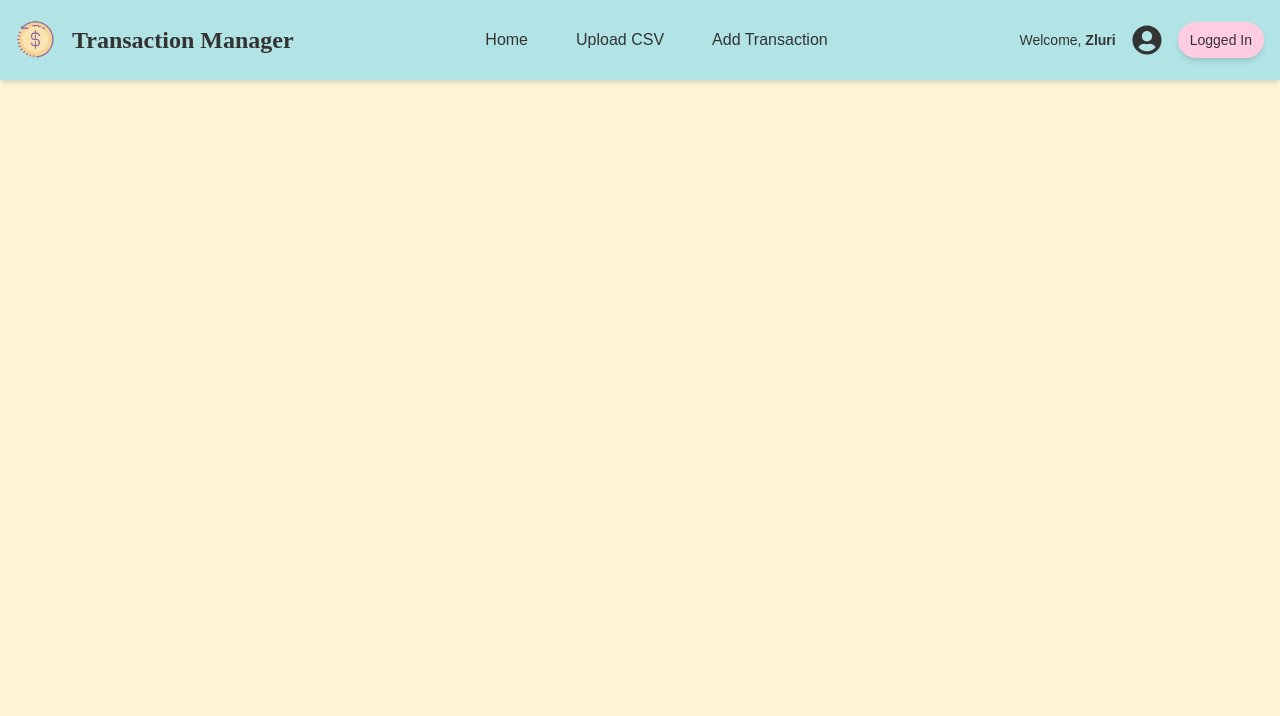
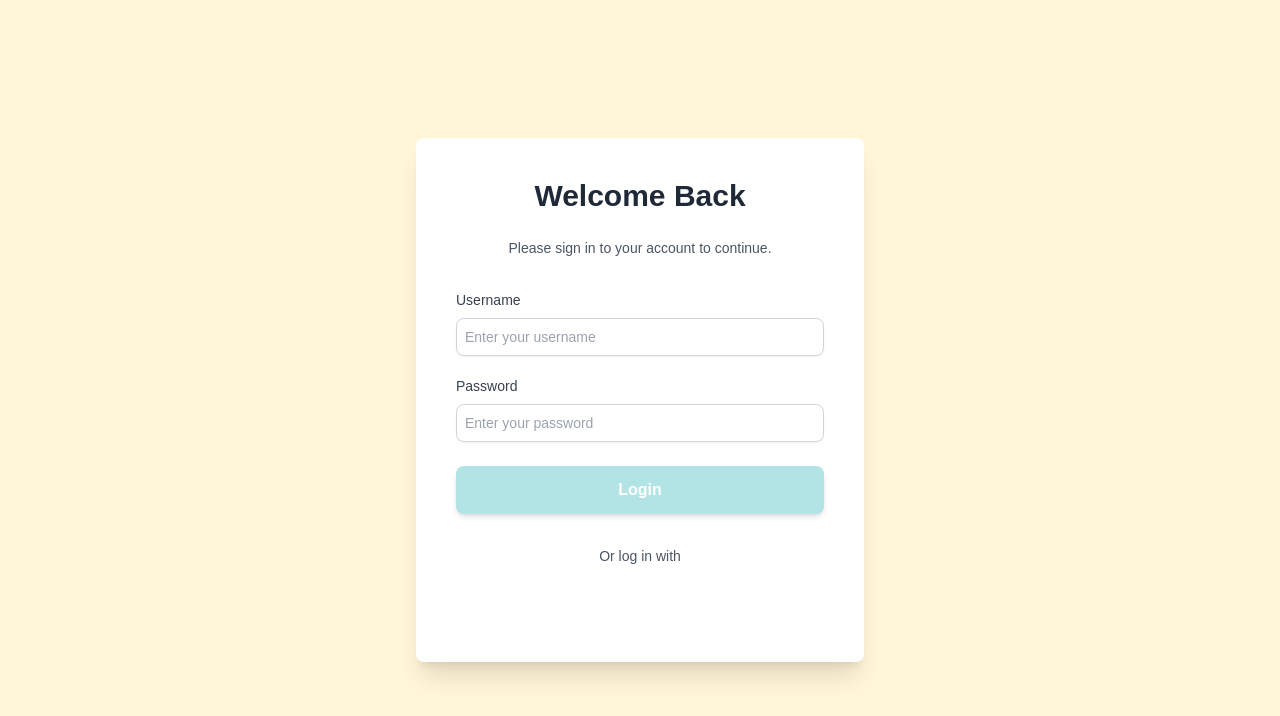
Before and after one commit to divyam-zluri/transaction-app-frontend, a React (Vite) app: page /login in a window 1280 px wide. Shown: the top 716 px of the page. Built offline with nearby package versions, Linux system fonts and the light colour scheme; a web font is replaced by a local one.

Commit message:
Added login functionality

```diff
--- a/package.json
+++ b/package.json
@@ -10,6 +10,7 @@
     "preview": "vite preview"
   },
   "dependencies": {
+    "@react-oauth/google": "^0.12.1",
     "axios": "^1.7.9",
     "dotenv": "^16.4.7",
     "lucide-react": "^0.473.0",
--- a/src/App.tsx
+++ b/src/App.tsx
@@ -1,7 +1,11 @@
 import React, { useState } from 'react';
+import { BrowserRouter as Router, Route, Routes } from 'react-router-dom';
 import Header from './components/header';
 import Home from './pages/home';
-import { BrowserRouter as Router, Route, Routes } from 'react-router-dom';
+import Login from './pages/login';
+import { AuthProvider } from './context/AuthContext';
+import PrivateRoute from './components/privateRoute';
+import { GoogleOAuthProvider } from '@react-oauth/google';
 
 export default function App() {
   const username = "Zluri";
@@ -12,17 +16,29 @@ export default function App() {
   };
 
   return (
+    <GoogleOAuthProvider clientId={process.env.GOOGLE_CLIENT_ID || ''}>
       <Router>
+        <AuthProvider>
           <div className="bg-cream min-h-screen">
+            <Routes>
+              <Route path="/login" element={<Login />} />
+              <Route
+                path="/"
+                element={
+                  <PrivateRoute>
+                    <>
                       <Header username={username} onRefresh={handleRefresh} />
-
                       <main className="container mx-auto p-6">
-          <Routes>
-            <Route path="/" element={<Home key={refreshKey} />} />
-            {/* Add other routes here */}
+                        <Home key={refreshKey} />
+                      </main>
+                    </>
+                  </PrivateRoute>
+                }
+              />
             </Routes>
-        </main>
           </div>
+        </AuthProvider>
       </Router>
+    </GoogleOAuthProvider>
   );
 }
--- /dev/null
+++ b/src/components/privateRoute.tsx
@@ -0,0 +1,11 @@
+import React from 'react';
+import { Navigate } from 'react-router-dom';
+import { useAuth } from '../context/AuthContext';
+
+const PrivateRoute: React.FC<{ children: JSX.Element }> = ({ children }) => {
+  const { isAuthenticated } = useAuth();
+
+  return isAuthenticated ? children : <Navigate to="/login" />;
+};
+
+export default PrivateRoute;
--- /dev/null
+++ b/src/context/AuthContext.tsx
@@ -0,0 +1,79 @@
+import React, { createContext, useState, useEffect, useContext } from 'react';
+import { useNavigate } from 'react-router-dom';
+
+interface AuthContextType {
+  isAuthenticated: boolean;
+  login: (token: string) => void;
+  logout: () => void;
+}
+
+const AuthContext = createContext<AuthContextType | undefined>(undefined);
+
+interface AuthProviderProps {
+  children: React.ReactNode;
+}
+
+export const AuthProvider: React.FC<AuthProviderProps> = ({ children }) => {
+  const [isAuthenticated, setIsAuthenticated] = useState<boolean>(false);
+  const navigate = useNavigate();
+  let logoutTimer: NodeJS.Timeout;
+
+  useEffect(() => {
+    const token = localStorage.getItem('authToken');
+    if (token) {
+      setIsAuthenticated(true);
+      startLogoutTimer();
+    }
+  }, []);
+
+  const startLogoutTimer = () => {
+    clearTimeout(logoutTimer);
+    logoutTimer = setTimeout(() => {
+      logout();
+    }, 30 * 60 * 1000); // 30 minutes
+  };
+
+  const login = (token: string) => {
+    setIsAuthenticated(true);
+    localStorage.setItem('authToken', token);
+    startLogoutTimer();
+    navigate('/'); // Redirect to home page after login
+  };
+
+  const logout = () => {
+    setIsAuthenticated(false);
+    localStorage.removeItem('authToken');
+    clearTimeout(logoutTimer);
+    navigate('/login');
+  };
+
+  useEffect(() => {
+    const handleActivity = () => {
+      if (isAuthenticated) {
+        startLogoutTimer();
+      }
+    };
+
+    window.addEventListener('mousemove', handleActivity);
+    window.addEventListener('keydown', handleActivity);
+
+    return () => {
+      window.removeEventListener('mousemove', handleActivity);
+      window.removeEventListener('keydown', handleActivity);
+    };
+  }, [isAuthenticated]);
+
+  return (
+    <AuthContext.Provider value={{ isAuthenticated, login, logout }}>
+      {children}
+    </AuthContext.Provider>
+  );
+};
+
+export const useAuth = () => {
+  const context = useContext(AuthContext);
+  if (!context) {
+    throw new Error('useAuth must be used within an AuthProvider');
+  }
+  return context;
+};
--- a/src/pages/login.tsx
+++ b/src/pages/login.tsx
@@ -0,0 +1,87 @@
+import React, { useState } from 'react';
+import { useNavigate } from 'react-router-dom';
+import toast from 'react-hot-toast';
+import { useAuth } from '../context/AuthContext';
+import { GoogleLogin } from '@react-oauth/google';
+
+export default function Login() {
+  const [username, setUsername] = useState('');
+  const [password, setPassword] = useState('');
+  const navigate = useNavigate();
+  const { login } = useAuth();
+
+  const handleLogin = async (e: React.FormEvent) => {
+    e.preventDefault();
+    if (username === 'admin' && password === 'password') {
+      login('your-auth-token'); // Call the login function from AuthContext with a token
+      toast.success('Logged in successfully');
+      navigate('/'); // Redirect to home page
+    } else {
+      toast.error('Invalid credentials');
+    }
+  };
+
+  const handleGoogleLoginSuccess = (response: any) => {
+    console.log(response);
+    login(response.credential); // Call the login function from AuthContext with Google token
+    toast.success('Logged in successfully with Google');
+    navigate('/'); // Redirect to home page
+  };
+
+  return (
+    <div className="min-h-screen flex items-center justify-center bg-gradient-to-br from-teal-200 via-teal-300 to-teal-500">
+      <div className="bg-white p-10 rounded-lg shadow-xl w-full max-w-md">
+        <h1 className="text-3xl font-extrabold mb-6 text-center text-gray-800">Welcome Back</h1>
+        <p className="text-sm text-gray-600 mb-8 text-center">
+          Please sign in to your account to continue.
+        </p>
+        <form onSubmit={handleLogin}>
+          <div className="mb-5">
+            <label htmlFor="username" className="block text-sm font-medium text-gray-700">
+              Username
+            </label>
+            <input
+              type="text"
+              id="username"
+              value={username}
+              onChange={(e) => setUsername(e.target.value)}
+              className="mt-2 block w-full border border-gray-300 rounded-lg shadow-sm focus:ring-teal-500 focus:border-teal-500 sm:text-sm p-2"
+              placeholder="Enter your username"
+              required
+            />
+          </div>
+          <div className="mb-6">
+            <label htmlFor="password" className="block text-sm font-medium text-gray-700">
+              Password
+            </label>
+            <input
+              type="password"
+              id="password"
+              value={password}
+              onChange={(e) => setPassword(e.target.value)}
+              className="mt-2 block w-full border border-gray-300 rounded-lg shadow-sm focus:ring-teal-500 focus:border-teal-500 sm:text-sm p-2"
+              placeholder="Enter your password"
+              required
+            />
+          </div>
+          <button
+            type="submit"
+            className="w-full bg-teal text-white py-3 rounded-lg hover:bg-teal-700 transition duration-300 font-semibold shadow-md"
+          >
+            Login
+          </button>
+        </form>
+        <div className="mt-8 flex flex-col items-center">
+          <p className="text-center text-sm text-gray-600 mb-4">Or log in with</p>
+          <GoogleLogin
+            onSuccess={handleGoogleLoginSuccess}
+            onError={() => {
+              console.error('An error occurred.');
+              toast.error('Google login failed');
+            }}
+          />
+        </div>
+      </div>
+    </div>
+  );
+}
```
Also changed, not shown: 1 other file (tests, documents, lock files or other folders). Lines whose indentation alone changed are shown as unchanged.
